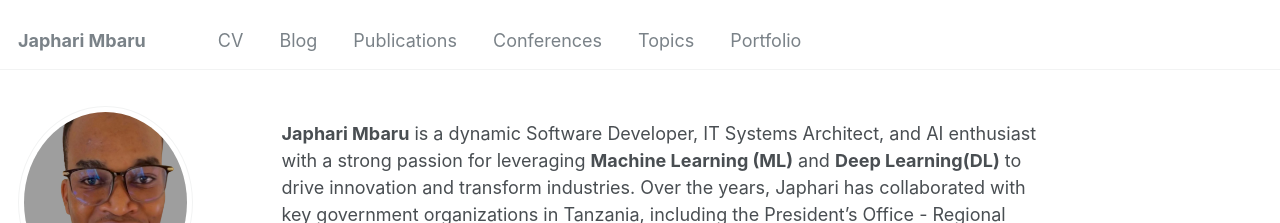
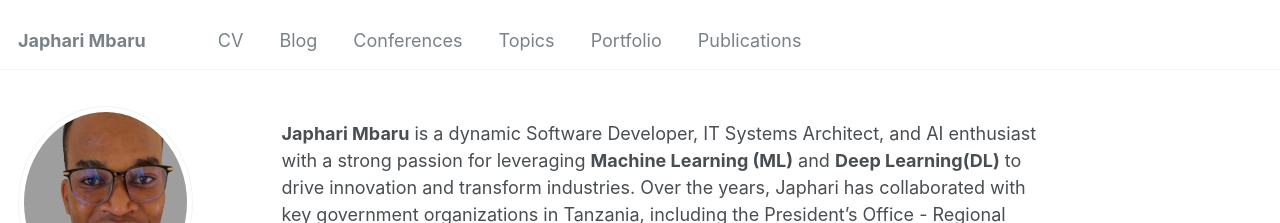
Before and after one commit to japhari/japhari.github.io, a Jekyll site: the page built from _pages/about.md, in a window 1280 px wide. Shown: the top 223 px of the page. Built offline with Jekyll 4.4.1, drawn with Linux system fonts in a browser that asks for light colours; some web fonts are replaced; some of the changed lines change nothing that is shown.

Commit message:
change orders

```diff
--- a/_data/navigation.yml
+++ b/_data/navigation.yml
@@ -11,9 +11,6 @@ main:
   - title: "Blog"
     url: /blog/
 
-  - title: "Publications"
-    url: /publications/
-
   - title: "Conferences"
     url: /talks/
 
@@ -22,3 +19,6 @@ main:
 
   - title: "Portfolio"
     url: /portfolio/
+
+  - title: "Publications"
+    url: /publications/
```
